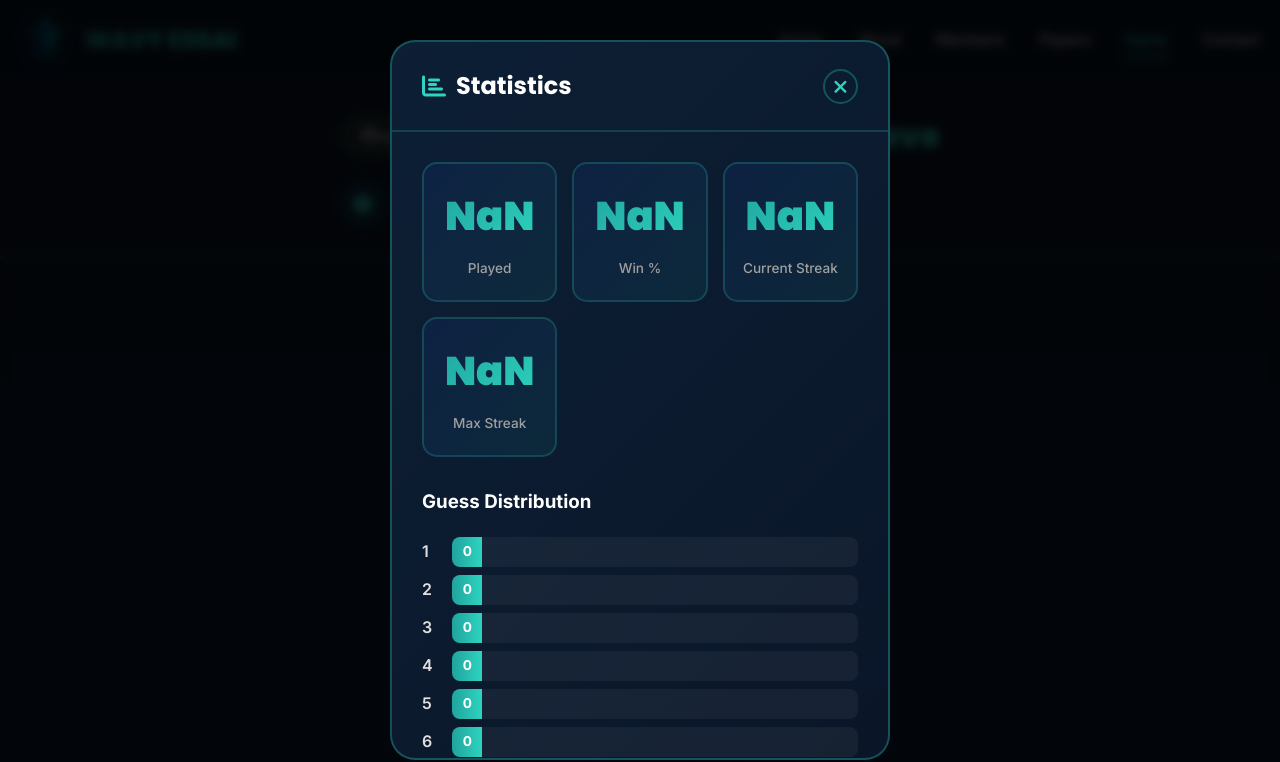
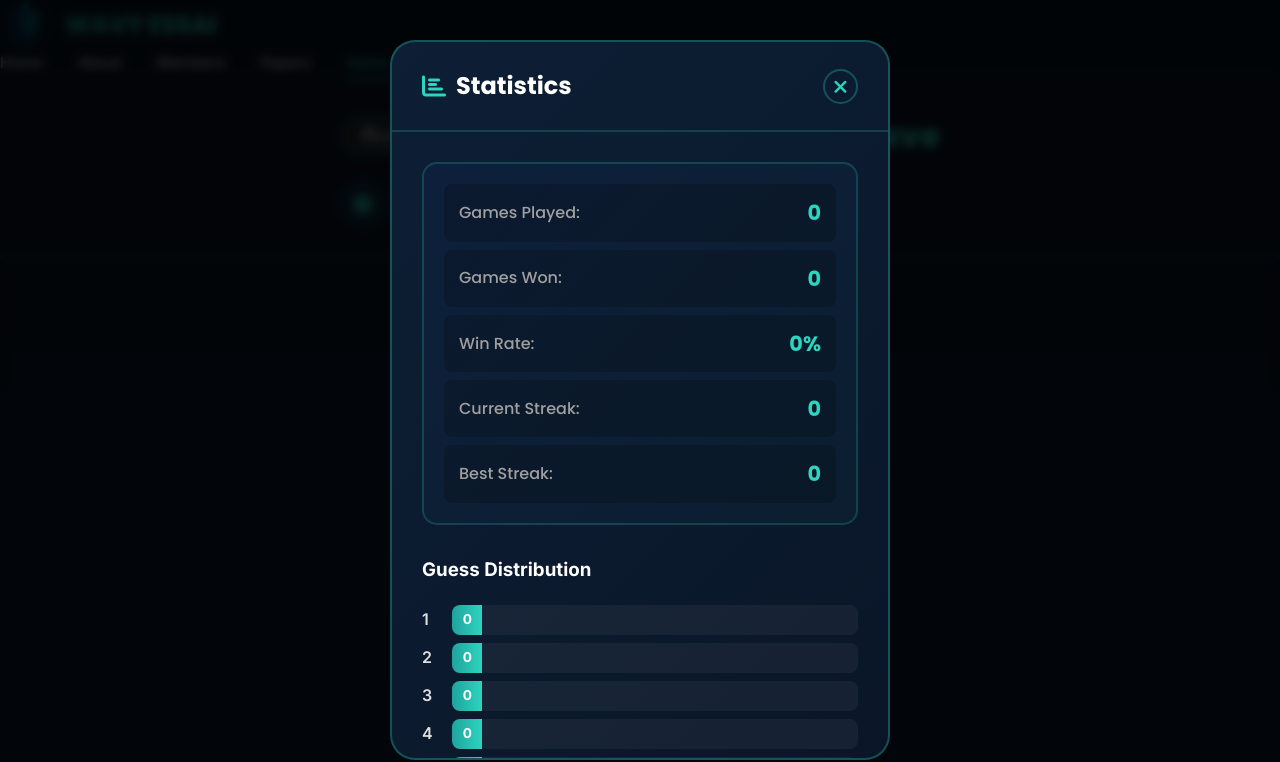
Before and after one commit to PyQuar/PyQuar.github.io, a plain HTML site: page game.html in a window 1280 px wide. Both pictures are taken after a click on the button 417 px from the left and 203 px from the top of the page. Shown: the top 762 px of the page. Drawn offline with Linux system fonts and the light colour scheme; no server answers; some icons are missing.

Commit message:
Redesign stats display to fix NaN issues - cleaner list format

```diff
--- a/game.css
+++ b/game.css
@@ -604,43 +604,50 @@
 }
 
 /* Statistics */
-.stats-grid {
-    display: grid;
-    grid-template-columns: repeat(auto-fit, minmax(120px, 1fr));
-    gap: 15px;
+.stats-summary {
+    background: linear-gradient(135deg, rgba(29, 78, 216, 0.05), rgba(32, 163, 158, 0.05));
+    border: 2px solid rgba(45, 212, 191, 0.2);
+    border-radius: 15px;
+    padding: 20px;
     margin-bottom: 30px;
-    max-width: 600px;
+    max-width: 500px;
     margin-left: auto;
     margin-right: auto;
-    justify-content: center;
 }
 
-.stat-box {
-    text-align: center;
-    padding: 20px 10px;
-    background: linear-gradient(135deg, rgba(29, 78, 216, 0.1), rgba(32, 163, 158, 0.1));
-    border: 2px solid rgba(45, 212, 191, 0.2);
-    border-radius: 15px;
-    min-width: 100px;
+.summary-row {
+    display: flex;
+    justify-content: space-between;
+    align-items: center;
+    padding: 12px 15px;
+    margin-bottom: 8px;
+    background: rgba(0, 0, 0, 0.2);
+    border-radius: 8px;
+    transition: background 0.2s;
 }
 
-.stat-number {
-    font-family: 'Poppins', sans-serif;
-    font-size: 2.5rem;
-    font-weight: 900;
-    color: #2dd4bf; /* Fallback color */
-    background: linear-gradient(135deg, #20a39e, #2dd4bf);
-    -webkit-background-clip: text;
-    -webkit-text-fill-color: transparent;
-    background-clip: text;
-    /* Ensure text is always visible */
-    display: block;
+.summary-row:last-child {
+    margin-bottom: 0;
 }
 
-.stat-label {
+.summary-row:hover {
+    background: rgba(0, 0, 0, 0.3);
+}
+
+.summary-label {
+    font-family: 'Poppins', sans-serif;
+    font-size: 1rem;
     color: #a0a0a0;
-    font-size: 0.85rem;
-    margin-top: 5px;
+    font-weight: 500;
+}
+
+.summary-value {
+    font-family: 'Poppins', sans-serif;
+    font-size: 1.3rem;
+    font-weight: 700;
+    color: #2dd4bf;
+    min-width: 60px;
+    text-align: right;
 }
 
 .distribution {
@@ -873,10 +880,22 @@
         font-size: 1.5rem;
     }
 
-    .stats-grid {
-        grid-template-columns: repeat(2, 1fr);
-        max-width: 320px;
-        gap: 12px;
+    .stats-summary {
+        padding: 15px;
+        max-width: 100%;
+    }
+
+    .summary-row {
+        padding: 10px 12px;
+        margin-bottom: 6px;
+    }
+
+    .summary-label {
+        font-size: 0.9rem;
+    }
+
+    .summary-value {
+        font-size: 1.1rem;
     }
 
     .key {
--- a/game.html
+++ b/game.html
@@ -12,11 +12,12 @@
 <body>
     <!-- Navigation -->
     <nav class="navbar">
-        <div class="nav-container">
-            <div class="nav-logo">
-                <img src="clublogo.png" alt="Wavy Essai Logo">
-                <span>WAVY ESSAI</span>
-            </div>
+            <a href="index.html" class="nav-logo-link">
+                <div class="nav-logo">
+                    <img src="clublogo.png" alt="Wavy Essai Logo">
+                    <span>WAVY ESSAI</span>
+                </div>
+            </a>
             <ul class="nav-menu">
                 <li><a href="index.html" class="nav-link">Home</a></li>
                 <li><a href="index.html#about" class="nav-link">About</a></li>
@@ -210,22 +211,26 @@
                 </button>
             </div>
             <div class="modal-body">
-                <div class="stats-grid">
-                    <div class="stat-box">
-                        <div class="stat-number" id="gamesPlayed">0</div>
-                        <div class="stat-label">Played</div>
+                <div class="stats-summary">
+                    <div class="summary-row">
+                        <span class="summary-label">Games Played:</span>
+                        <span class="summary-value" id="gamesPlayed">0</span>
                     </div>
-                    <div class="stat-box">
-                        <div class="stat-number" id="winPercentage">0</div>
-                        <div class="stat-label">Win %</div>
+                    <div class="summary-row">
+                        <span class="summary-label">Games Won:</span>
+                        <span class="summary-value" id="gamesWon">0</span>
                     </div>
-                    <div class="stat-box">
-                        <div class="stat-number" id="currentStreak">0</div>
-                        <div class="stat-label">Current Streak</div>
+                    <div class="summary-row">
+                        <span class="summary-label">Win Rate:</span>
+                        <span class="summary-value" id="winPercentage">0%</span>
                     </div>
-                    <div class="stat-box">
-                        <div class="stat-number" id="maxStreak">0</div>
-                        <div class="stat-label">Max Streak</div>
+                    <div class="summary-row">
+                        <span class="summary-label">Current Streak:</span>
+                        <span class="summary-value" id="currentStreak">0</span>
+                    </div>
+                    <div class="summary-row">
+                        <span class="summary-label">Best Streak:</span>
+                        <span class="summary-value" id="maxStreak">0</span>
                     </div>
                 </div>
 
--- a/game.js
+++ b/game.js
@@ -735,59 +735,35 @@ function displayStats() {
         };
     }
 
-    // Force convert to numbers and handle NaN
-    const gamesPlayed = parseInt(gameState.stats.gamesPlayed) || 0;
-    const gamesWon = parseInt(gameState.stats.gamesWon) || 0;
-    const currentStreak = parseInt(gameState.stats.currentStreak) || 0;
-    const maxStreak = parseInt(gameState.stats.maxStreak) || 0;
+    // Force convert to numbers and handle NaN - use Number() for better conversion
+    const gamesPlayed = Number(gameState.stats.gamesPlayed) || 0;
+    const gamesWon = Number(gameState.stats.gamesWon) || 0;
+    const currentStreak = Number(gameState.stats.currentStreak) || 0;
+    const maxStreak = Number(gameState.stats.maxStreak) || 0;
 
-    console.log('Computed values:', { gamesPlayed, gamesWon, currentStreak, maxStreak });
+    // Calculate win percentage
+    const winPct = gamesPlayed > 0 ? Math.round((gamesWon / gamesPlayed) * 100) : 0;
 
-    // Update DOM elements
-    const gamesPlayedEl = document.getElementById('gamesPlayed');
-    const winPercentageEl = document.getElementById('winPercentage');
-    const currentStreakEl = document.getElementById('currentStreak');
-    const maxStreakEl = document.getElementById('maxStreak');
+    console.log('Computed values:', { gamesPlayed, gamesWon, winPct, currentStreak, maxStreak });
 
-    console.log('DOM Elements found:', {
-        gamesPlayedEl: !!gamesPlayedEl,
-        winPercentageEl: !!winPercentageEl,
-        currentStreakEl: !!currentStreakEl,
-        maxStreakEl: !!maxStreakEl
+    // Update DOM elements with safe values
+    const updates = [
+        { id: 'gamesPlayed', value: gamesPlayed },
+        { id: 'gamesWon', value: gamesWon },
+        { id: 'winPercentage', value: winPct + '%' },
+        { id: 'currentStreak', value: currentStreak },
+        { id: 'maxStreak', value: maxStreak }
+    ];
+
+    updates.forEach(({ id, value }) => {
+        const element = document.getElementById(id);
+        if (element) {
+            element.textContent = String(value);
+            console.log(`✓ Set ${id} to:`, value);
+        } else {
+            console.error(`✗ Element #${id} not found!`);
+        }
     });
-
-    if (gamesPlayedEl) {
-        const oldValue = gamesPlayedEl.textContent;
-        gamesPlayedEl.textContent = String(gamesPlayed);
-        console.log('Set gamesPlayed from', oldValue, 'to:', gamesPlayedEl.textContent, '| Value type:', typeof gamesPlayed, '| Value:', gamesPlayed);
-    } else {
-        console.error('gamesPlayed element not found!');
-    }
-
-    if (winPercentageEl) {
-        const winPct = gamesPlayed > 0 ? Math.round((gamesWon / gamesPlayed) * 100) : 0;
-        const oldValue = winPercentageEl.textContent;
-        winPercentageEl.textContent = String(winPct);
-        console.log('Set winPercentage from', oldValue, 'to:', winPercentageEl.textContent);
-    } else {
-        console.error('winPercentage element not found!');
-    }
-
-    if (currentStreakEl) {
-        const oldValue = currentStreakEl.textContent;
-        currentStreakEl.textContent = String(currentStreak);
-        console.log('Set currentStreak from', oldValue, 'to:', currentStreakEl.textContent);
-    } else {
-        console.error('currentStreak element not found!');
-    }
-
-    if (maxStreakEl) {
-        const oldValue = maxStreakEl.textContent;
-        maxStreakEl.textContent = String(maxStreak);
-        console.log('Set maxStreak from', oldValue, 'to:', maxStreakEl.textContent);
-    } else {
-        console.error('maxStreak element not found!');
-    }
 
     // Display distribution
     const distribution = document.getElementById('distribution');
```
